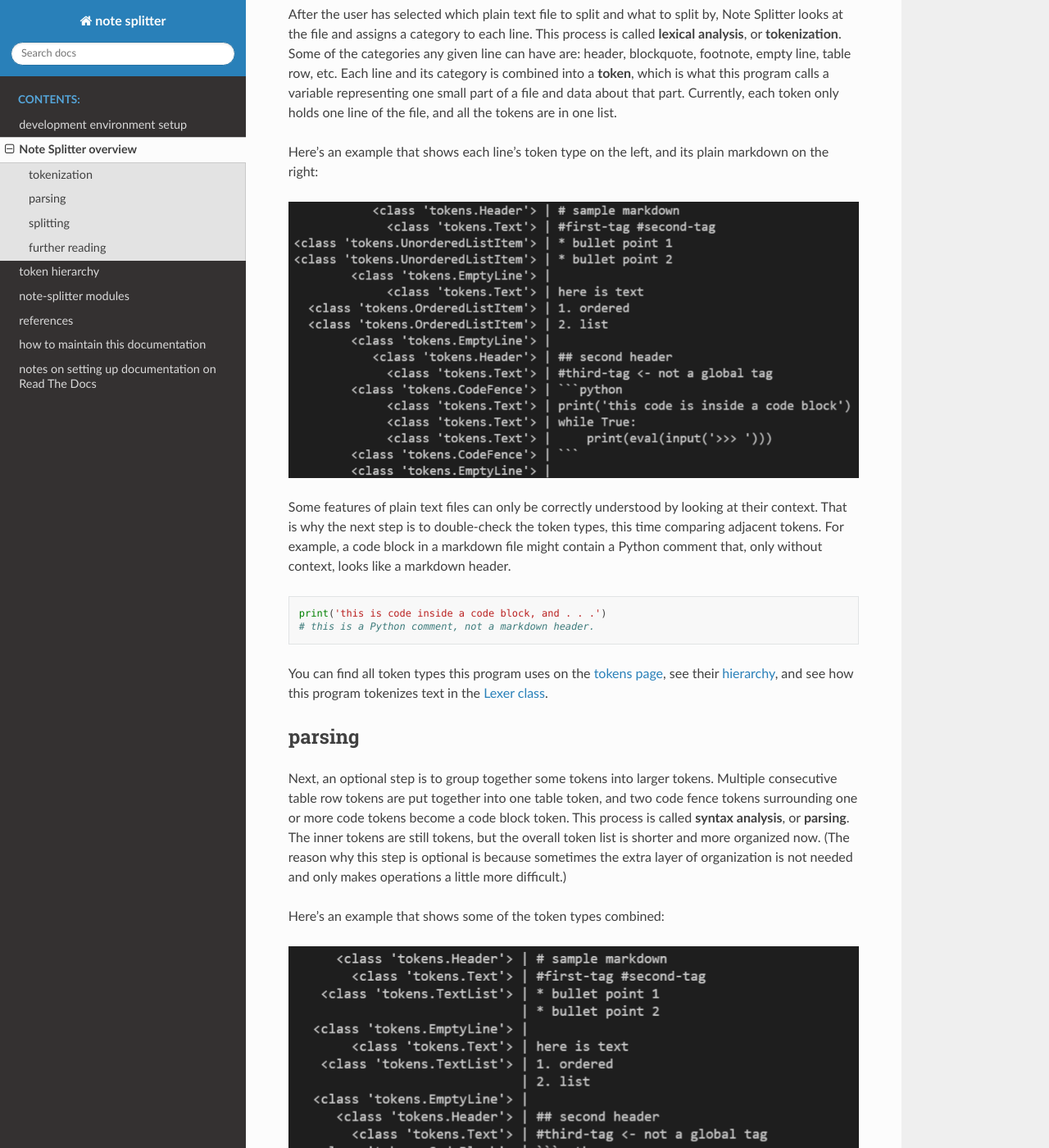
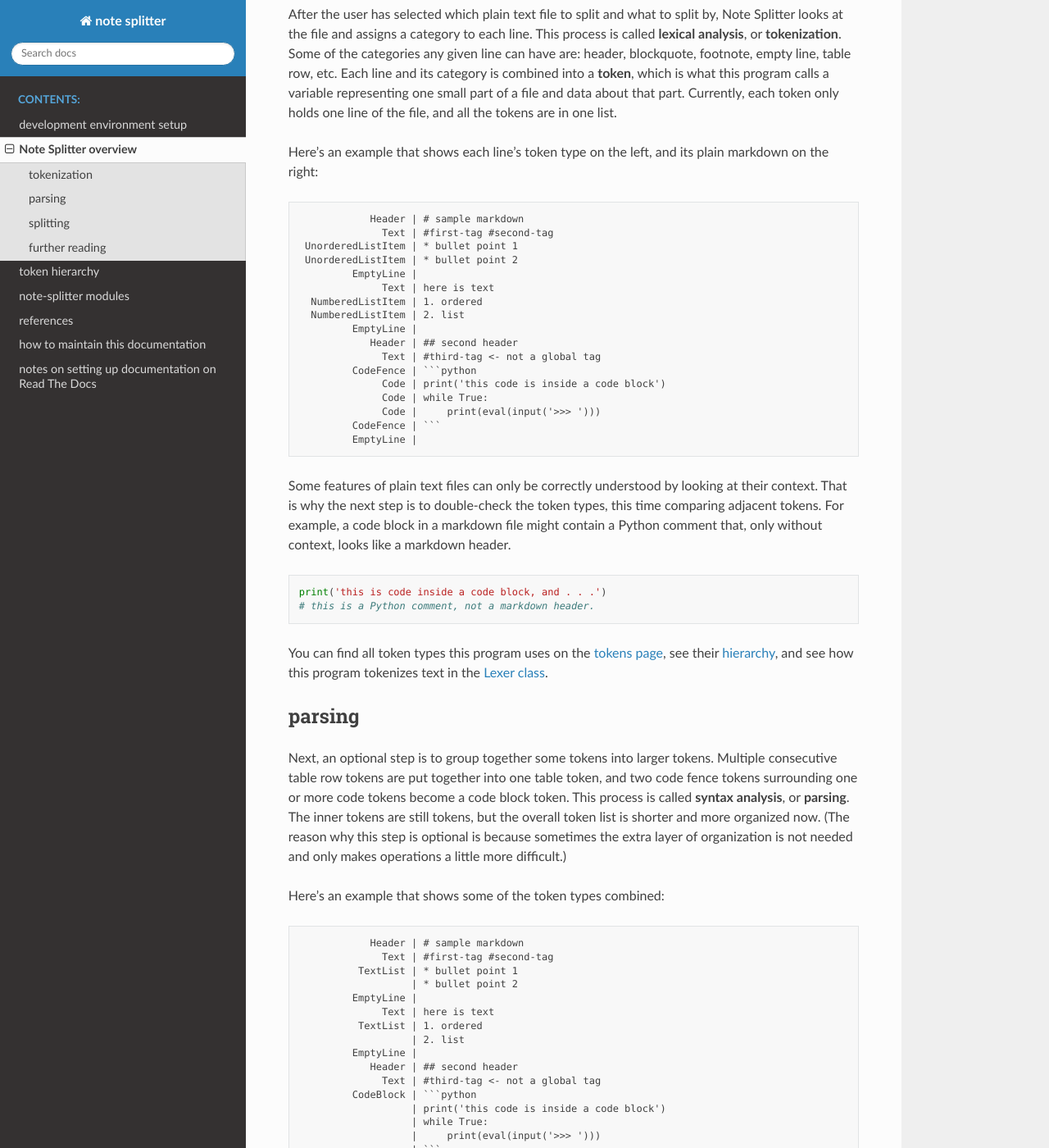
Before and after one commit to wheelercj/note-splitter, a Sphinx documentation site: the page built from docs/note-splitter-overview.md, in a window 1280 px wide and 1400 px high, scrolled down 258 px. Shown: the whole window at 82% size. Built offline with Sphinx 7.4.7 and the Read the Docs theme 2.0.0, drawn with Linux system fonts in a browser that asks for light colours; some of the changed text lies outside the part shown.

Commit message:
Replace demo images with text

````diff
--- a/docs/note-splitter-overview.md
+++ b/docs/note-splitter-overview.md
@@ -7,7 +7,25 @@ After the user has selected which plain text file to split and what to split by,
 
 Here's an example that shows each line's token type on the left, and its plain markdown on the right:
 
-![lexer demo](images/lexer_demo.png)
+```
+            Header | # sample markdown
+              Text | #first-tag #second-tag
+ UnorderedListItem | * bullet point 1
+ UnorderedListItem | * bullet point 2
+         EmptyLine |
+              Text | here is text
+  NumberedListItem | 1. ordered
+  NumberedListItem | 2. list
+         EmptyLine |
+            Header | ## second header
+              Text | #third-tag <- not a global tag
+         CodeFence | ```python
+              Code | print('this code is inside a code block')
+              Code | while True:
+              Code |     print(eval(input('>>> ')))
+         CodeFence | ```
+         EmptyLine |
+```
 
 Some features of plain text files can only be correctly understood by looking at their context. That is why the next step is to double-check the token types, this time comparing adjacent tokens. For example, a code block in a markdown file might contain a Python comment that, only without context, looks like a markdown header.
 
@@ -23,7 +41,25 @@ Next, an optional step is to group together some tokens into larger tokens. Mult
 
 Here's an example that shows some of the token types combined:
 
-![parser demo](images/parser_demo.png)
+```
+            Header | # sample markdown
+              Text | #first-tag #second-tag
+          TextList | * bullet point 1
+                   | * bullet point 2
+         EmptyLine |
+              Text | here is text
+          TextList | 1. ordered
+                   | 2. list
+         EmptyLine |
+            Header | ## second header
+              Text | #third-tag <- not a global tag
+         CodeBlock | ```python
+                   | print('this code is inside a code block')
+                   | while True:
+                   |     print(eval(input('>>> ')))
+                   | ```
+         EmptyLine |
+```
 
 Now we have a syntax tree. This data structure can simplify many operations such as splitting a file, merging multiple files, moving parts of a file around, etc.
 
@@ -34,7 +70,25 @@ Note Splitter takes the syntax tree and the user's choice of what to split by, a
 
 Here's an example with section tokens where the user chose to split by headers of all levels:
 
-![splitter demo](images/splitter_demo.png)
+```
+           Section | # sample markdown
+                   | #first-tag #second-tag
+                   | * bullet point 1
+                   | * bullet point 2
+                   |
+                   | here is text
+                   | 1. ordered
+                   | 2. list
+                   |
+           Section | ## second header
+                   | #third-tag <- not a global tag
+                   | ```python
+                   | print('this code is inside a code block')
+                   | while True:
+                   |     print(eval(input('>>> ')))
+                   | ```
+                   |
+```
 
 You can see the code for splitting in [splitter.py](https://github.com/wheelercj/note-splitter/blob/master/note_splitter/splitter.py).
 
````
Also changed, not shown: docs/images/lexer_demo.png (deleted), docs/images/parser_demo.png (deleted), docs/images/splitter_demo.png (deleted).
